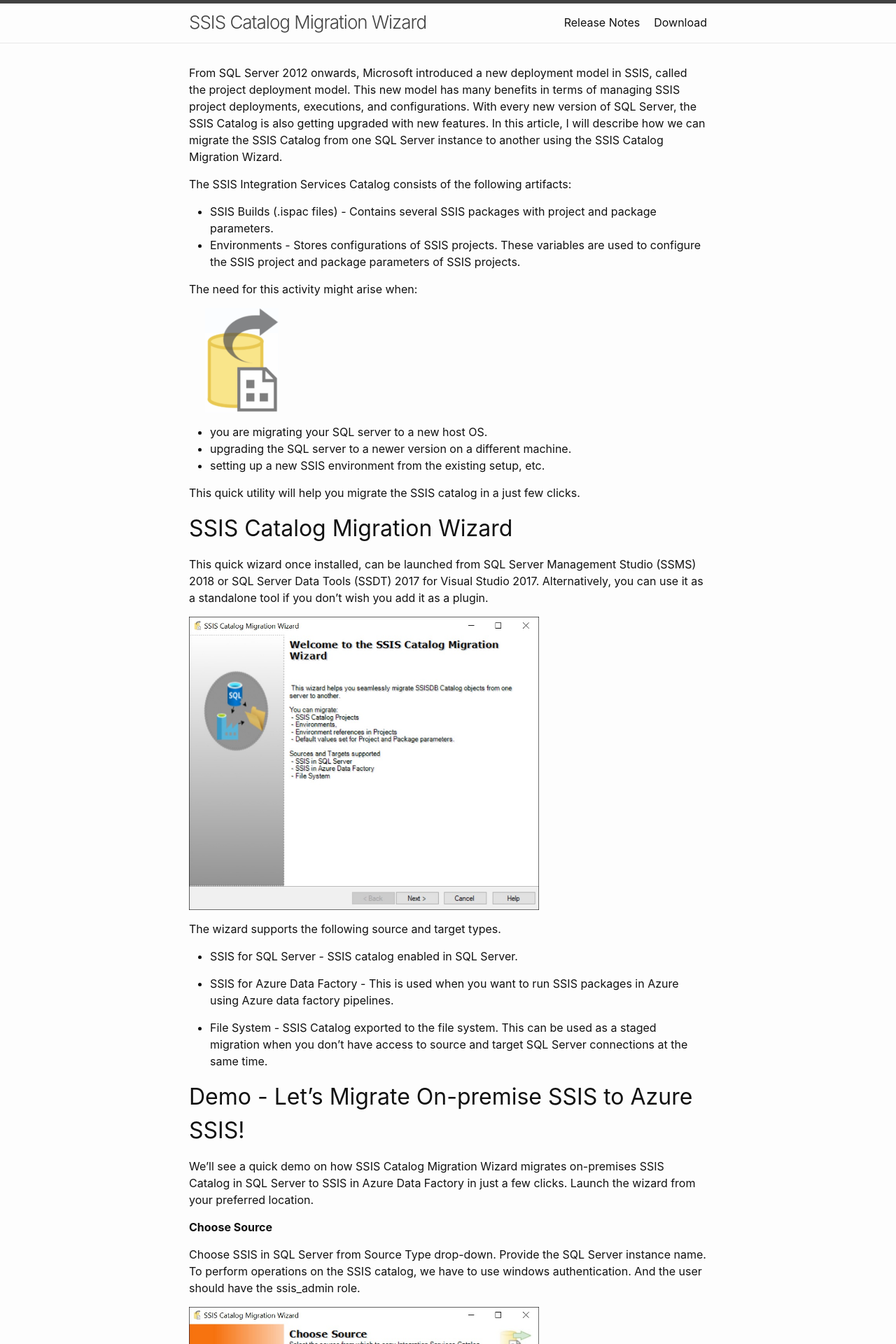
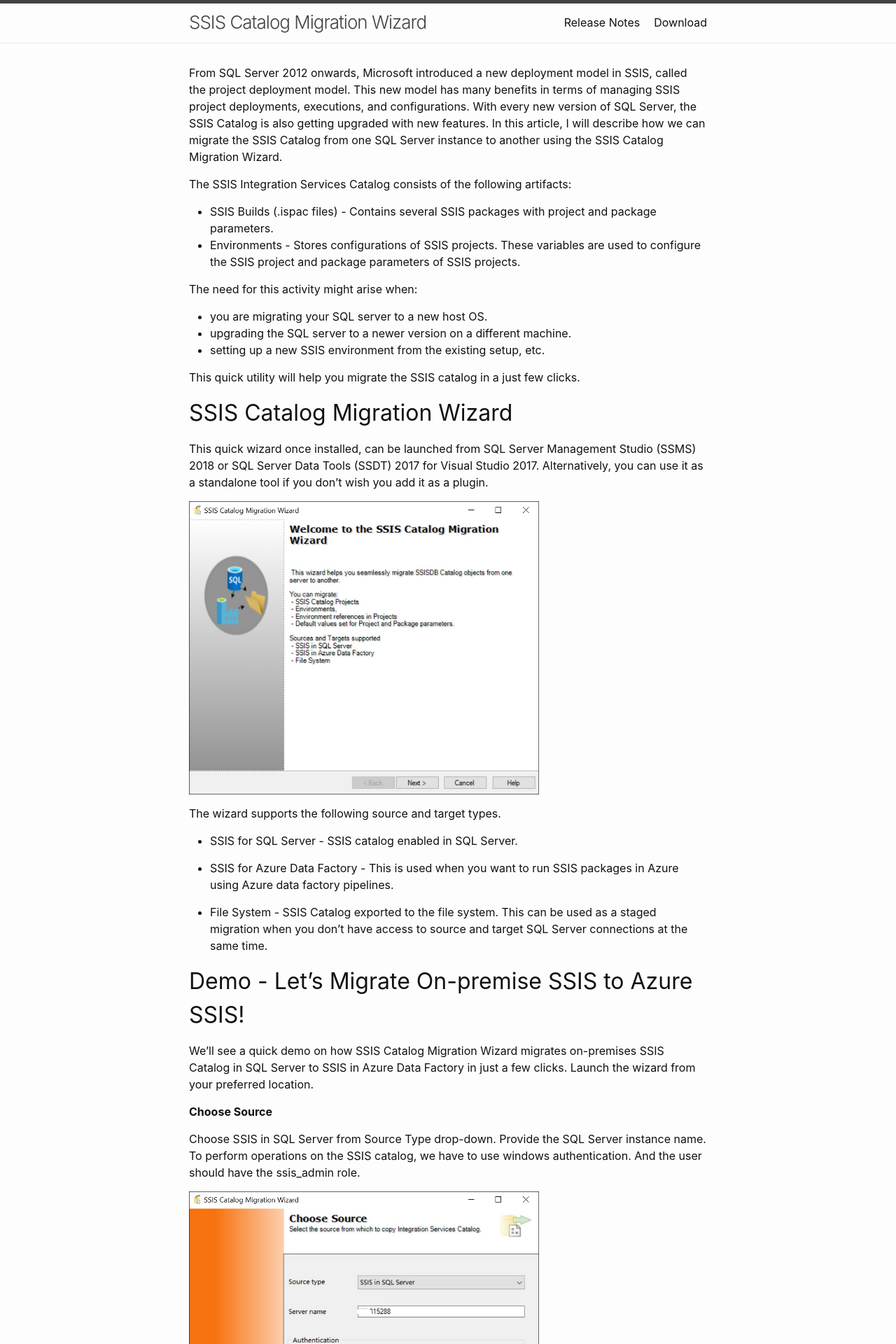
Before and after one commit to kr55/ssiscataloger, a Jekyll site: the page built from index.md, in a window 1280 px wide. Shown: the top 1920 px of the page at 70% size. Built offline with Jekyll 4.4.1, drawn with Linux system fonts in a browser that asks for light colours; our own code applies the rules of GitHub Pages for plain Markdown files.

Commit message:
removed logo

```diff
--- a/index.md
+++ b/index.md
@@ -8,8 +8,6 @@ The SSIS Integration Services Catalog consists of the following artifacts:
 * Environments - Stores configurations of SSIS projects. These variables are used to configure the SSIS project and package parameters of SSIS projects.
 
 The need for this activity might arise when:
-
-<img src="media/LogoThumnail.png" width="150">
 
 * you are migrating your SQL server to a new host OS.
 * upgrading the SQL server to a newer version on a different machine.
```
